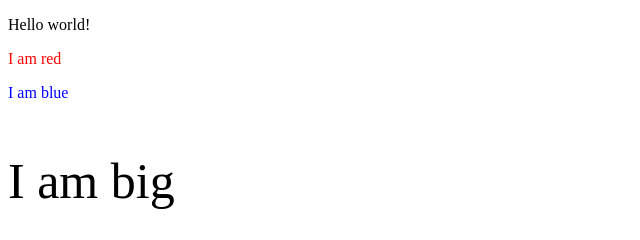
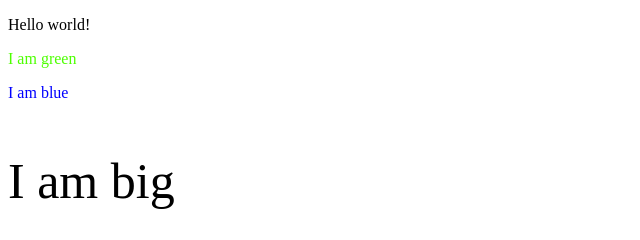
Before and after one commit to yaswanth572/html, a plain HTML site: page index.html in a window 1280 px wide. Shown: the full height of the page, 0-640 px from the left. Drawn offline with Linux system fonts and the light colour scheme.

Commit message:
green color

```diff
--- a/index.html
+++ b/index.html
@@ -3,7 +3,7 @@
 <body>
 
 <p>Hello world!</p>
-<p style="color:red;">I am red</p>
+<p style="color:rgb(77, 255, 0);">I am green</p>
 <p style="color:blue;">I am blue</p>
 <p style="font-size:50px;">I am big</p>
 
```
